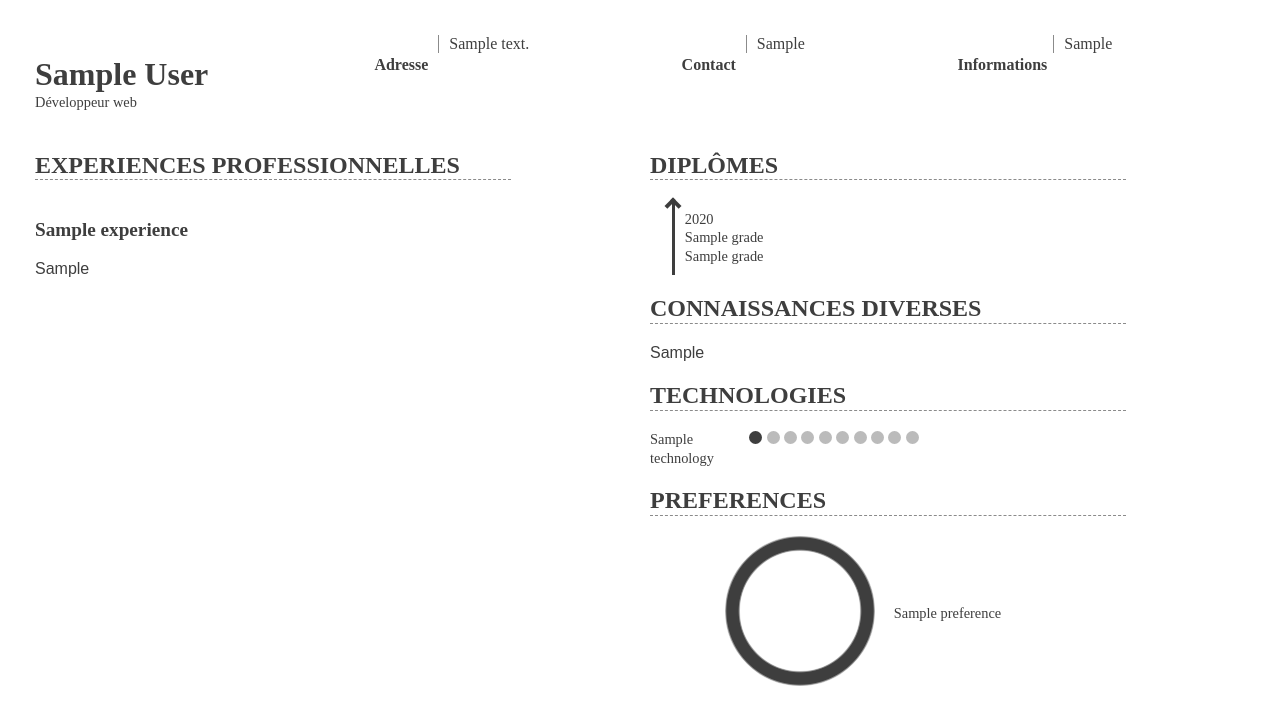
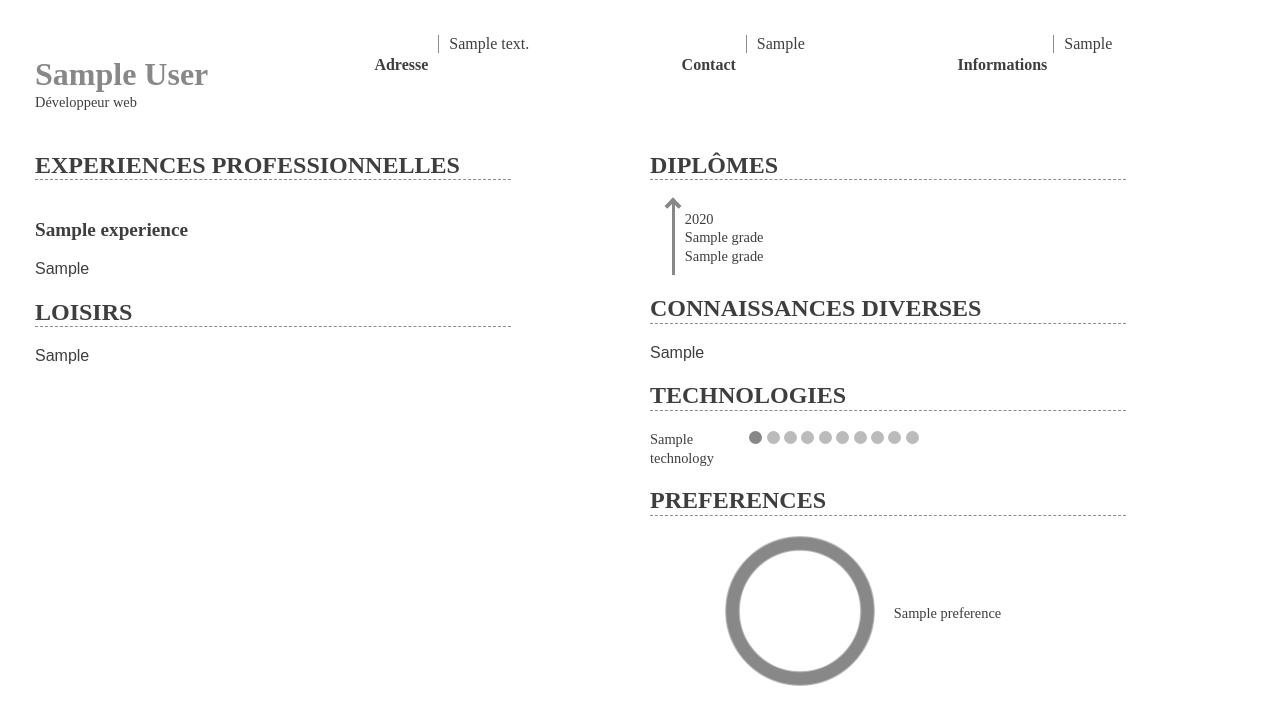
Before and after one commit to KernelPan1k/cv_generator, a Django app: page /cv/1/ in a window 1280 px wide. Shown: the top 725 px of the page. Run offline with Django 3.2, Linux system fonts and the light colour scheme; tables that the repository leaves empty hold one stand-in row (values such as "Sample post"); some libraries are stand-ins or nearby versions.

Commit message:
add color + hobby

```diff
--- a/cv/admin.py
+++ b/cv/admin.py
@@ -32,7 +32,7 @@ class CvAdmin(admin.ModelAdmin):
 
     fieldsets = (
         (None, {
-            'fields': ('identifier', 'full_name', 'address', 'contact',)
+            'fields': ('identifier', 'full_name', 'address', 'contact', 'hobby', 'color')
         }),
         ('Information', {
             'fields': ('information',),
--- a/cv/models.py
+++ b/cv/models.py
@@ -1,4 +1,5 @@
 from ckeditor.fields import RichTextField
+from colorfield.fields import ColorField
 from django.core.validators import MaxValueValidator, MinValueValidator
 from django.db import models
 
@@ -10,6 +11,8 @@ class CV(models.Model):
     contact = RichTextField("Contact", config_name='default')
     information = RichTextField("Information", config_name='default')
     knowledge = RichTextField("Knowledge", config_name='default')
+    hobby = RichTextField("Hobby", config_name='default', blank=True, null=True, default=None)
+    color = ColorField(default='#3e3e3e')
 
 
 class Grade(models.Model):
--- a/cv/templates/cv/detail.html
+++ b/cv/templates/cv/detail.html
@@ -4,6 +4,30 @@
 {% block head %}
     {#    https://bernii.github.io/gauge.js/#}
     <script src="{% static "cv/js/gauge.js" %}"></script>
+
+    {% if obj.color %}
+        <style>
+            h1 {
+                color: {{ obj.color }} !important;
+            }
+
+            .arrow {
+                border-color: {{ obj.color }} !important;
+            }
+
+            .dot-dark {
+                background-color: {{ obj.color }} !important;
+            }
+
+            .body-arrow {
+                border-right-color: {{ obj.color }} !important;
+            }
+        </style>
+
+        <script>
+            var DEFAULT_COLOR = "{{ obj.color }}";
+        </script>
+    {% endif %}
 {% endblock %}
 
 {% block body %}
@@ -63,6 +87,16 @@
                     </div>
                 </div>
             {% endfor %}
+
+            {% if obj.hobby %}
+                <h2>LOISIRS</h2>
+
+                <div class="pure-g">
+                    <div class="pure-u-1-1">
+                        {{ obj.hobby | safe }}
+                    </div>
+                </div>
+            {% endif %}
         </div>
         <div class="pure-u-1-2 l-box">
             <div class="pure-g">
@@ -139,21 +173,21 @@
 
     <script>
         var opts = {
-            angle: 0.5, // The span of the gauge arc
-            lineWidth: 0.1, // The line thickness
-            radiusScale: 1, // Relative radius
+            angle: 0.5,
+            lineWidth: 0.1,
+            radiusScale: 1,
             pointer: {
-                length: 0.6, // // Relative to gauge radius
-                strokeWidth: 0.035, // The thickness
-                color: '#3e3e3e' // Fill color
+                length: 0.6,
+                strokeWidth: 0.035,
+                color: DEFAULT_COLOR || '#3e3e3e'
             },
-            limitMax: false,     // If false, max value increases automatically if value > maxValue
-            limitMin: false,     // If true, the min value of the gauge will be fixed
-            colorStart: '#3e3e3e',   // Colors
-            colorStop: '#3e3e3e',    // just experiment with them
-            strokeColor: '#3e3e3e',  // to see which ones work best for you
+            limitMax: false,
+            limitMin: false,
+            colorStart: DEFAULT_COLOR || '#3e3e3e',
+            colorStop: DEFAULT_COLOR || '#3e3e3e',
+            strokeColor: DEFAULT_COLOR || '#3e3e3e',
             generateGradient: true,
-            highDpiSupport: true,     // High resolution support
+            highDpiSupport: true,
 
         };
 
--- a/cv_generator/settings.py
+++ b/cv_generator/settings.py
@@ -37,6 +37,7 @@ INSTALLED_APPS = [
     'django.contrib.sessions',
     'django.contrib.messages',
     'django.contrib.staticfiles',
+    'colorfield',
     'ckeditor',
     'adminsortable2',
     'cv',
```
Also changed, not shown: cv/migrations/0003_auto_20200507_1846.py (added), cv/migrations/0004_auto_20200507_1858.py (added).
